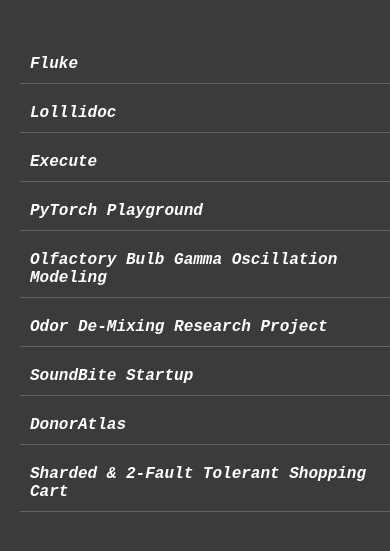
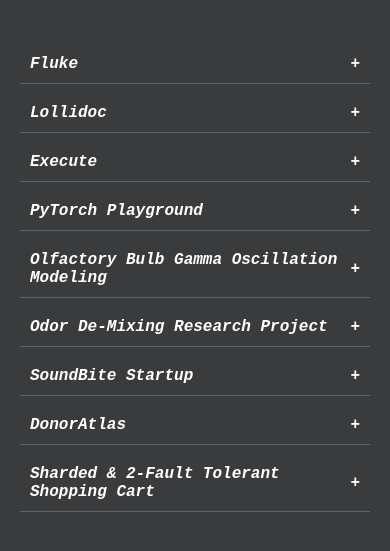
Before and after one commit to jhsieh731/jocelyn, a website: page projects.html in a window 390 px wide. Shown: the part 161-712 px from the top of the page. Drawn offline with Linux system fonts and the light colour scheme; a web font is replaced by a local one.

Commit message:
project mobile styling

```diff
--- a/projects.html
+++ b/projects.html
@@ -29,7 +29,6 @@
             background-color: transparent;
             cursor: pointer;
             padding: 10px;
-            width: 100%;
             border: none;
             text-align: left;
             outline: none;
@@ -86,17 +85,15 @@
             ul {
                 padding-left: 0;
                 margin-right: 0;
-                width: 100%;
             }
 
             .project-item {
                 border-bottom: 1px solid rgba(255, 255, 255, 0.2);
-                width: 100%;
+                width: fit-content;
             }
 
             body {
                 overflow-x: hidden;
-                width: 100%;
                 max-width: 100%;
                 margin: 0;
                 padding: 0;
@@ -125,9 +122,14 @@
     </div>
     <div class="page column">
         <h1 class="title">PROJECTS</h1>
-        <ul id="project-list" style="align-self: flex-start">
-            <!-- Project items will be converted to collapsible elements by JavaScript -->
-        </ul>
+        <div class="row">
+            <div style="flex: 1" class="desktop-spacer"></div>
+            <ul id="project-list" style="align-self: flex-start; flex: 2" >
+                <!-- Project items will be converted to collapsible elements by JavaScript -->
+            </ul>
+            <div style="flex: 1" class="desktop-spacer"></div>
+        </div>
+
     </div>
 
     <script>
@@ -138,7 +140,7 @@
                     content: "A mobile app to stay in touch with friends while traveling, including notifications when you're near a friend, messaging services, and GPS capabilities. Created for a client while @ HSA DEV. Built with React-Native, GraphQL, knex/objection.js, and a PostgreSQL database."
                 },
                 {
-                    title: "Lolllidoc",
+                    title: "Lollidoc",
                     content: "A web app for a local dentist business to manage patient bookings, forms, and communication through a central dashboard. Created for a client while @ HSA DEV in a small engineering team, with collaboration with an in-house design team. Built with React, GraphQL, knex/objection.js, and a PostgreSQL database."
                 },
                 {
```
